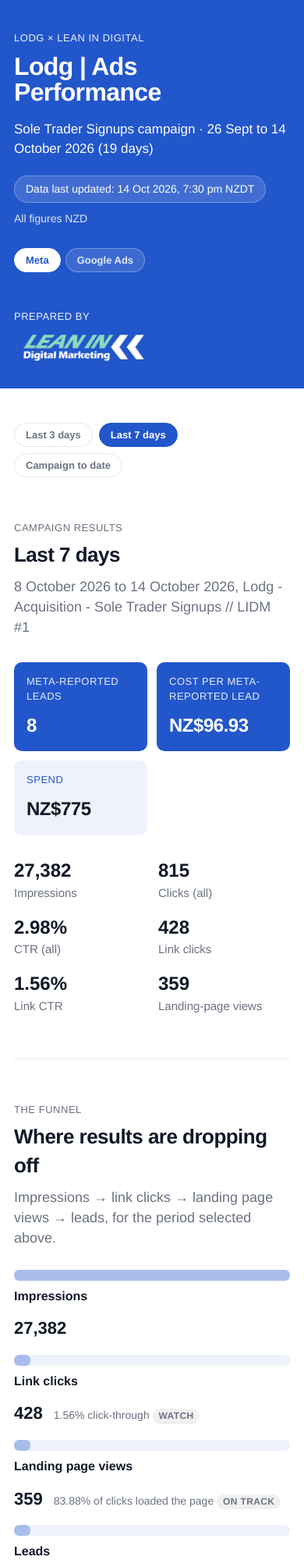
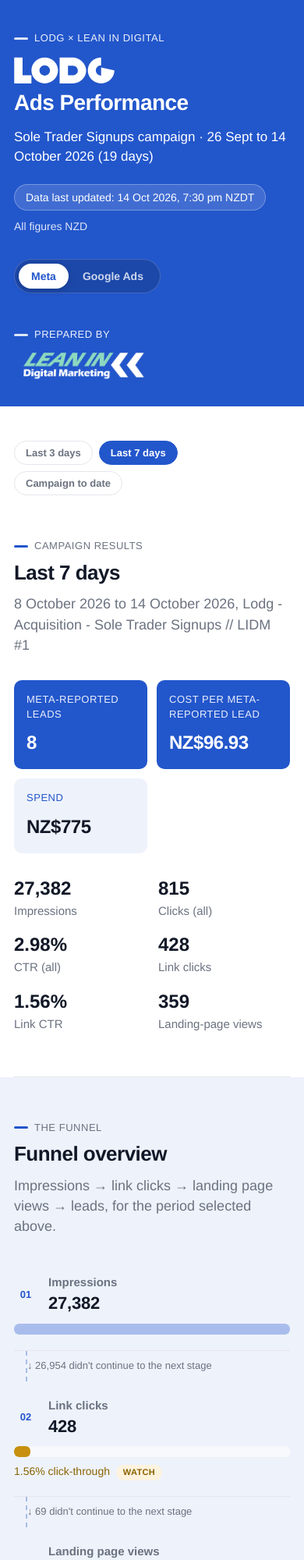
Before and after one commit to Leanindigital/lodg-report, a plain HTML site: page index.html in a window 390 px wide. Shown: the top 2000 px of the page at 78% size. Drawn offline with Linux system fonts and the light colour scheme.

Commit message:
Polish design: white logo, standout platform tabs, redesigned funnel, blue accents, LIDM-only Google Ads tab

```diff
--- a/app.js
+++ b/app.js
@@ -55,20 +55,34 @@
   // stages: [{ label, value, rateLabel, rate, status: 'good'|'watch'|'poor'|null, note }]
   function renderFunnel(containerId, stages) {
     var max = Math.max.apply(null, stages.map(function (s) { return s.value || 0; })) || 1;
-    $(containerId).innerHTML = stages.map(function (s, i) {
+    var statusLabels = { good: "On track", watch: "Watch", poor: "Needs attention" };
+    var html = stages.map(function (s, i) {
       var width = Math.max(6, (s.value / max) * 100);
-      var statusCls = s.status ? " funnel__stage--" + s.status : "";
-      var statusLabel = { good: "On track", watch: "Watch", poor: "Needs attention" }[s.status] || "";
-      return '<div class="funnel__stage">' +
-        '<div class="funnel__bar-wrap"><div class="funnel__bar' + statusCls + '" style="width:' + width.toFixed(1) + '%"></div></div>' +
+      var statusCls = s.status ? " funnel__bar--" + s.status : "";
+      var rateCls = s.status ? " funnel__rate--" + s.status : "";
+      var statusLabel = statusLabels[s.status] || "";
+      var connector = "";
+      if (i > 0) {
+        var prev = stages[i - 1].value;
+        var dropped = Math.max(0, prev - s.value);
+        if (dropped > 0) {
+          connector = '<div class="funnel__connector">↓ ' + int(dropped) + " didn't continue to the next stage</div>";
+        }
+      }
+      return (i > 0 ? connector : "") +
         '<div class="funnel__row">' +
-          '<div class="funnel__label">' + esc(s.label) + "</div>" +
-          '<div class="funnel__value">' + int(s.value) + "</div>" +
-          (i > 0 ? '<div class="funnel__rate' + statusCls + '">' + esc(s.rateLabel) + (statusLabel ? ' <span class="funnel__status">' + statusLabel + "</span>" : "") + "</div>" : '<div class="funnel__rate"></div>') +
-        "</div>" +
-        (s.note ? '<div class="funnel__note">' + esc(s.note) + "</div>" : "") +
+          '<div class="funnel__meta">' +
+            '<div class="funnel__step">' + String(i + 1).padStart(2, "0") + "</div>" +
+            '<div><div class="funnel__label">' + esc(s.label) + '</div><div class="funnel__value">' + int(s.value) + "</div></div>" +
+          "</div>" +
+          '<div class="funnel__bar-col">' +
+            '<div class="funnel__bar-wrap"><div class="funnel__bar' + statusCls + '" style="width:' + width.toFixed(1) + '%"></div></div>' +
+            (i > 0 ? '<div class="funnel__rate' + rateCls + '">' + esc(s.rateLabel) + (statusLabel ? ' <span class="funnel__status funnel__status--' + s.status + '">' + statusLabel + "</span>" : "") + "</div>" : "") +
+            (s.note ? '<div class="funnel__note">' + esc(s.note) + "</div>" : "") +
+          "</div>" +
         "</div>";
     }).join("");
+    $(containerId).innerHTML = '<div class="funnel-diagram">' + html + "</div>";
   }
 
   function rateStatus(rate, good, watch) {
@@ -307,7 +321,9 @@
 
   // ---------- GOOGLE TAB ----------
   function renderGoogle(g) {
-    $("g-results-sub").textContent = g.window.label + " (" + dateLong(g.window.since) + " to " + dateLong(g.window.until) + "), account-wide.";
+    $("g-campaign-pill").textContent = g.campaign.name;
+    $("g-results-sub").textContent = g.window.label + " (" + dateLong(g.window.since) + " to " + dateLong(g.window.until) + ").";
+    $("g-funnel-sub").textContent = "Impressions → clicks → conversions, " + g.window.label.toLowerCase() + ".";
     var t = g.totals;
     var ctr = ratio(t.clicks, t.impressions);
     var cpc = ratio(t.cost, t.clicks);
@@ -323,6 +339,10 @@
       return '<div class="kpi' + (k.primary ? " kpi--primary" : "") + '"><div class="kpi__label">' + esc(k.l) + '</div><div class="kpi__value">' + esc(k.v) + "</div></div>";
     }).join("");
 
+    if (g.newCampaignNote) {
+      $("g-new-note").hidden = false;
+      $("g-new-note").textContent = g.newCampaignNote;
+    }
     if (g.trackingNote) {
       $("g-tracking-note").hidden = false;
       $("g-tracking-note").textContent = g.trackingNote;
@@ -342,17 +362,9 @@
         label: "Conversions", value: t.conversions,
         rateLabel: pct(convPct) + " of clicks converted",
         status: null,
-        note: "Conversion tracking needs fixing on the live campaign (see note above) — treat this stage as directional, not final."
+        note: "Conversion tracking needs fixing (see note above) — treat this stage as directional, not final."
       }
     ]);
-
-    $("g-campaigns-table").querySelector("tbody").innerHTML = g.campaigns.map(function (c) {
-      var ctrC = ratio(c.clicks, c.impressions);
-      return "<tr><td>" + esc(c.name) + (c.note ? '<div class="muted" style="font-weight:400;font-size:13px;margin-top:2px;">' + esc(c.note) + "</div>" : "") + "</td>" +
-        '<td class="muted">' + esc(c.status) + "</td>" +
-        '<td class="num">' + int(c.impressions) + '</td><td class="num">' + int(c.clicks) + '</td><td class="num">' + pct(ctrC == null ? null : ctrC * 100) +
-        '</td><td class="num">' + money(c.cost) + '</td><td class="num">' + int(c.conversions) + "</td></tr>";
-    }).join("");
 
     $("g-themes-sub").textContent = g.themesNote || "";
     $("g-themes").innerHTML = g.searchThemes.map(function (th) {
--- a/data/google.json
+++ b/data/google.json
@@ -1,50 +1,25 @@
 {
-  "updatedAt": "2026-10-14T19:30:00+13:00",
+  "updatedAt": "2026-10-14T20:15:00+13:00",
   "source": "Google Ads (Lodg, customer 3227335237, via Lean In Digital MCC)",
   "currency": "NZD",
-  "window": { "since": "2026-09-15", "until": "2026-10-14", "label": "Last 30 days" },
-  "trackingNote": "The main sign-up conversion action on this account is flagged misconfigured — only a page-load proxy is currently recording reliably. Conversion counts below are directional, not a confirmed sign-up count, until this is fixed.",
-  "totals": { "impressions": 1721, "clicks": 77, "cost": 461.93, "conversions": 3 },
-  "campaigns": [
-    {
-      "id": "24329610957",
-      "name": "Lodg - Leads - Search // LIDM",
-      "status": "ENABLED",
-      "note": "Current live campaign, started 12 Oct 2026 — still ramping, limited data so far.",
-      "impressions": 250,
-      "clicks": 14,
-      "cost": 35.92,
-      "conversions": 0
-    },
-    {
-      "id": "24283392173",
-      "name": "New Words Campaign",
-      "status": "PAUSED",
-      "note": "Luke's original self-launched test campaign, 25–30 Sept 2026. Paused and replaced by the campaign above.",
-      "impressions": 1471,
-      "clicks": 63,
-      "cost": 426.01,
-      "conversions": 3
-    }
+  "window": { "since": "2026-10-12", "until": "2026-10-14", "label": "Since launch" },
+  "campaign": { "id": "24329610957", "name": "Lodg - Leads - Search // LIDM", "status": "ENABLED", "launched": "2026-10-12" },
+  "isNew": true,
+  "newCampaignNote": "This is a brand-new campaign, live for 2 days. Treat these numbers as early signal, not a verdict — there isn't enough data yet to optimise from.",
+  "trackingNote": "The main sign-up conversion action on this account is flagged misconfigured — only a page-load proxy is currently recording reliably. Conversions will read low or zero until this is fixed, regardless of how the campaign is actually performing.",
+  "totals": { "impressions": 250, "clicks": 14, "cost": 35.92, "conversions": 0 },
+  "searchThemes": [
+    { "theme": "Brand (Lodg)", "terms": ["lodg", "lodg co nz"], "clicks": 6, "impressions": 13, "cost": 13.30, "conversions": 0 },
+    { "theme": "Accounting software & tools", "terms": ["how does xero work", "xero accounting alternatives", "kashflow connect"], "clicks": 3, "impressions": 5, "cost": 8.41, "conversions": 0 },
+    { "theme": "Tax & compliance (NZ)", "terms": ["henry tax nz"], "clicks": 1, "impressions": 4, "cost": 3.17, "conversions": 0 }
   ],
-  "searchThemes": [
-    { "theme": "Brand (Lodg)", "terms": ["lodg", "lodg nz", "lodg co nz", "lodg accounting"], "clicks": 22, "impressions": 52, "cost": 145.48, "conversions": 2 },
-    { "theme": "Accountant / local search", "terms": ["accountant near me", "accountants west auckland", "accountant in papatoetoe"], "clicks": 3, "impressions": 5, "cost": 50.48, "conversions": 1 },
-    { "theme": "Accounting software & tools", "terms": ["small business accounting software", "cheap accounting software for small business", "free business accounting app", "accounting app for small business", "xero accounting alternatives", "how does xero work", "kashflow connect"], "clicks": 9, "impressions": 11, "cost": 61.27, "conversions": 0 },
-    { "theme": "Tax & compliance (NZ)", "terms": ["tax for contractors nz", "new zealand gst number example", "new zealand tax agent", "ird myir", "myir", "henry tax nz", "tax agent new zealand", "nz tax", "business tax rate nz", "company tax rate nz 2026"], "clicks": 12, "impressions": 38, "cost": 40.48, "conversions": 0 },
-    { "theme": "Starting a business / funding", "terms": ["$5000 small business grant nz how to apply", "tools for entrepreneurs", "new zealand company register", "business unsecured loans", "how to start a business nz", "nz small business"], "clicks": 6, "impressions": 8, "cost": 28.70, "conversions": 0 },
-    { "theme": "Templates & how-to", "terms": ["free invoice template nz", "how to make a profit and loss statement"], "clicks": 2, "impressions": 3, "cost": 16.92, "conversions": 0 }
+  "themesNote": "Every search term that has triggered this campaign so far — it's a small, early sample (2 days live), so treat this as an early read, not a pattern yet.",
+  "topKeywords": [
+    { "text": "small business accounting software", "matchType": "Phrase", "impressions": 111, "clicks": 5, "ctr": 4.5, "cost": 14.60, "conversions": 0 },
+    { "text": "lodg", "matchType": "Exact", "impressions": 11, "clicks": 5, "ctr": 45.5, "cost": 10.40, "conversions": 0 },
+    { "text": "accounting and tax software", "matchType": "Phrase", "impressions": 89, "clicks": 2, "ctr": 2.2, "cost": 4.84, "conversions": 0 },
+    { "text": "online tax agent", "matchType": "Phrase", "impressions": 2, "clicks": 1, "ctr": 50.0, "cost": 3.17, "conversions": 0 },
+    { "text": "sole trader accounting software", "matchType": "Phrase", "impressions": 2, "clicks": 1, "ctr": 50.0, "cost": 2.91, "conversions": 0 }
   ],
-  "themesNote": "Grouped from the top search terms by spend over the last 30 days (account-wide, so mostly from the original test campaign, which ran broad-match with no negative keywords — some leakage into generic tax/business terms is expected until negatives are added).",
-  "topKeywords": [
-    { "text": "business accounting", "matchType": "Broad", "impressions": 753, "clicks": 33, "ctr": 4.4, "cost": 245.55, "conversions": 2 },
-    { "text": "tax agent", "matchType": "Broad", "impressions": 120, "clicks": 10, "ctr": 8.3, "cost": 68.86, "conversions": 1 },
-    { "text": "accountant for ltd company", "matchType": "Broad", "impressions": 1, "clicks": 1, "ctr": 100.0, "cost": 25.10, "conversions": 0 },
-    { "text": "tax return agent", "matchType": "Broad", "impressions": 29, "clicks": 5, "ctr": 17.2, "cost": 20.50, "conversions": 0 },
-    { "text": "sole trader accountant", "matchType": "Broad", "impressions": 44, "clicks": 1, "ctr": 2.3, "cost": 17.52, "conversions": 0 },
-    { "text": "business tax accountant", "matchType": "Broad", "impressions": 27, "clicks": 3, "ctr": 11.1, "cost": 15.81, "conversions": 0 },
-    { "text": "small business accounting software", "matchType": "Phrase", "impressions": 111, "clicks": 5, "ctr": 4.5, "cost": 14.60, "conversions": 0 },
-    { "text": "lodg", "matchType": "Exact", "impressions": 11, "clicks": 5, "ctr": 45.5, "cost": 10.40, "conversions": 0 }
-  ],
-  "keywordsNote": "Ranked by spend, account-wide over the last 30 days. \"business accounting\" is the single biggest cost driver and the only keyword with multiple conversions — worth protecting and potentially splitting into its own tighter ad group."
+  "keywordsNote": "All 5 keywords that have spent so far on this campaign, ranked by spend. All phrase or exact match — tighter than the account's original test campaign, which was broad match only."
 }
--- a/index.html
+++ b/index.html
@@ -15,7 +15,10 @@
   <header class="hero">
     <div class="wrap">
       <p class="eyebrow eyebrow--light">Lodg × Lean In Digital</p>
-      <h1>Lodg | Ads Performance</h1>
+      <div class="hero__title">
+        <img class="hero__logo" src="assets/lodg-logo-white.svg" alt="Lodg">
+        <span class="hero__title-text">Ads Performance</span>
+      </div>
       <p class="hero__sub" id="hero-sub">Loading the latest figures…</p>
       <div class="hero__meta">
         <span class="pill" id="updated">Data last updated: …</span>
@@ -59,9 +62,9 @@
         <div class="stats" id="stats"></div>
       </section>
 
-      <section class="section" aria-labelledby="funnel-title">
+      <section class="section section--tint" aria-labelledby="funnel-title">
         <p class="eyebrow">The funnel</p>
-        <h2 id="funnel-title">Where results are dropping off</h2>
+        <h2 id="funnel-title">Funnel overview</h2>
         <p class="section__sub">Impressions → link clicks → landing page views → leads, for the period selected above.</p>
         <div class="funnel" id="meta-funnel"></div>
       </section>
@@ -74,7 +77,7 @@
         <p class="fineprint">Meta keeps attributing leads for several days after an ad is seen, so the most recent days can still rise.</p>
       </section>
 
-      <section class="section" aria-labelledby="adsets-title">
+      <section class="section section--tint" aria-labelledby="adsets-title">
         <p class="eyebrow">Ad-set performance</p>
         <h2 id="adsets-title">Video/Reels versus Static</h2>
         <p class="section__sub" id="adsets-sub"></p>
@@ -85,8 +88,11 @@
 
       <section class="section" aria-labelledby="top-title">
         <p class="eyebrow">Top-performing ads</p>
-        <h2 id="top-title">The ads producing leads</h2>
-        <p class="section__sub">Ranked by Meta-reported leads, then cost per lead. Campaign to date.</p>
+        <div class="section__head">
+          <h2 id="top-title">The ads producing leads</h2>
+          <span class="period-pill">Campaign to date</span>
+        </div>
+        <p class="section__sub">Ranked by Meta-reported leads, then cost per lead — across the whole campaign, not the date range above.</p>
         <div class="top-ads" id="top-ads"></div>
         <p class="takeaway" id="creative-note"></p>
       </section>
@@ -135,38 +141,21 @@
 
       <section class="section" aria-labelledby="g-results-title">
         <p class="eyebrow">Campaign data</p>
-        <h2 id="g-results-title">Google Ads overview</h2>
+        <div class="section__head">
+          <h2 id="g-results-title">Google Ads overview</h2>
+          <span class="period-pill" id="g-campaign-pill">Lodg - Leads - Search // LIDM</span>
+        </div>
         <p class="section__sub" id="g-results-sub"></p>
         <div class="kpis" id="g-kpis"></div>
-        <div class="notice notice--info" id="g-tracking-note"></div>
+        <div class="notice notice--info" id="g-new-note" hidden></div>
+        <div class="notice notice--info" id="g-tracking-note" hidden></div>
       </section>
 
-      <section class="section" aria-labelledby="g-funnel-title">
+      <section class="section section--tint" aria-labelledby="g-funnel-title">
         <p class="eyebrow">The funnel</p>
-        <h2 id="g-funnel-title">Where results are dropping off</h2>
-        <p class="section__sub">Impressions → clicks → conversions, last 30 days.</p>
+        <h2 id="g-funnel-title">Funnel overview</h2>
+        <p class="section__sub" id="g-funnel-sub">Impressions → clicks → conversions.</p>
         <div class="funnel" id="google-funnel"></div>
-      </section>
-
-      <section class="section" aria-labelledby="g-campaigns-title">
-        <p class="eyebrow">Campaigns</p>
-        <h2 id="g-campaigns-title">Campaign breakdown</h2>
-        <div class="table-wrap">
-          <table class="table" id="g-campaigns-table">
-            <thead>
-              <tr>
-                <th scope="col">Campaign</th>
-                <th scope="col">Status</th>
-                <th scope="col" class="num">Impressions</th>
-                <th scope="col" class="num">Clicks</th>
-                <th scope="col" class="num">CTR</th>
-                <th scope="col" class="num">Cost</th>
-                <th scope="col" class="num">Conversions</th>
-              </tr>
-            </thead>
-            <tbody></tbody>
-          </table>
-        </div>
       </section>
 
       <section class="section" aria-labelledby="g-themes-title">
@@ -176,7 +165,7 @@
         <div class="themes" id="g-themes"></div>
       </section>
 
-      <section class="section" aria-labelledby="g-keywords-title">
+      <section class="section section--tint" aria-labelledby="g-keywords-title">
         <p class="eyebrow">Keywords</p>
         <h2 id="g-keywords-title">Best keyword performance</h2>
         <p class="section__sub" id="g-keywords-sub"></p>
--- a/styles.css
+++ b/styles.css
@@ -21,6 +21,7 @@
   background: #fff;
   -webkit-font-smoothing: antialiased;
   line-height: 1.45;
+  overflow-x: hidden;
 }
 
 img { max-width: 100%; display: block; }
@@ -34,15 +35,22 @@
   letter-spacing: 0.04em;
   text-transform: uppercase;
   color: var(--muted);
+  display: flex;
+  align-items: center;
+  gap: 8px;
 }
+.eyebrow::before { content: ""; display: inline-block; width: 18px; height: 3px; border-radius: 2px; background: var(--blue); }
 .eyebrow--light { color: rgba(255, 255, 255, 0.92); }
+.eyebrow--light::before { background: rgba(255, 255, 255, 0.85); }
 
 h1, h2, h3 { margin: 0; letter-spacing: -0.02em; }
 h2 { font-size: clamp(26px, 3.2vw, 36px); font-weight: 700; }
 
 /* Hero */
 .hero { background: var(--blue); color: #fff; padding: 56px 0 40px; }
-.hero h1 { font-size: clamp(32px, 5.4vw, 58px); font-weight: 700; line-height: 1.05; margin: 10px 0 18px; }
+.hero__title { display: flex; align-items: center; gap: 16px; margin: 14px 0 18px; flex-wrap: wrap; }
+.hero__logo { height: clamp(34px, 5vw, 48px); width: auto; }
+.hero__title-text { font-size: clamp(28px, 4.6vw, 48px); font-weight: 700; line-height: 1.05; letter-spacing: -0.02em; }
 .hero__sub { font-size: clamp(17px, 2vw, 22px); margin: 0 0 22px; }
 .hero__meta { display: flex; flex-wrap: wrap; align-items: center; gap: 10px 16px; }
 .hero__note { font-size: 14px; color: rgba(255, 255, 255, 0.85); }
@@ -59,11 +67,23 @@
 .hero__foot img { height: 44px; width: auto; margin-top: 6px; }
 
 /* Sections */
-.section { padding: 56px 0 8px; }
+.section { position: relative; padding: 56px 0 8px; }
 .section + .section { border-top: 1px solid var(--line); margin-top: 48px; }
-.section__head { display: flex; justify-content: space-between; align-items: flex-start; gap: 16px; }
+.section__head { display: flex; justify-content: space-between; align-items: center; gap: 16px; flex-wrap: wrap; }
 .section__sub { margin: 8px 0 0; font-size: 18px; color: var(--muted); }
 .lodg-logo { height: 22px; width: auto; margin-top: 4px; }
+
+.period-pill {
+  display: inline-block; font-size: 13px; font-weight: 600; color: var(--blue);
+  background: var(--blue-soft); border: 1px solid var(--blue-mute); border-radius: 999px; padding: 5px 14px; white-space: nowrap;
+}
+
+/* Alternating section tint for a touch more blue down the page */
+.section--tint { background: var(--blue-soft); padding-bottom: 48px; }
+.section--tint::before {
+  content: ""; position: absolute; top: 0; bottom: 0; left: 50%; width: 100vw; transform: translateX(-50%);
+  background: var(--blue-soft); z-index: -1;
+}
 
 .notice {
   margin-top: 28px;
@@ -77,14 +97,19 @@
 .notice--info { background: var(--blue-soft); border-color: var(--blue-mute); color: #1a3a7a; }
 .notice[hidden] { display: none; }
 
-/* Platform tabs */
-.platform-tabs { display: flex; gap: 8px; margin-top: 28px; }
+/* Platform tabs — the main Meta/Google switch, made to stand out */
+.platform-tabs {
+  display: inline-flex; gap: 4px; margin-top: 32px; padding: 5px;
+  background: rgba(0, 0, 0, 0.16); border-radius: 999px; border: 1px solid rgba(255, 255, 255, 0.18);
+}
 .platform-tab {
-  font-family: var(--font); font-size: 15px; font-weight: 600; cursor: pointer;
-  background: rgba(255, 255, 255, 0.12); color: rgba(255, 255, 255, 0.85);
-  border: 1px solid rgba(255, 255, 255, 0.3); border-radius: 999px; padding: 8px 20px;
+  font-family: var(--font); font-size: 16px; font-weight: 700; cursor: pointer;
+  background: transparent; color: rgba(255, 255, 255, 0.78);
+  border: none; border-radius: 999px; padding: 11px 28px;
+  transition: background 0.15s ease, color 0.15s ease;
 }
-.platform-tab.is-active { background: #fff; color: var(--blue); border-color: #fff; }
+.platform-tab:hover { color: #fff; }
+.platform-tab.is-active { background: #fff; color: var(--blue); box-shadow: 0 2px 10px rgba(0, 0, 0, 0.18); }
 
 /* Period toggle */
 .period-toggle { display: flex; gap: 8px; margin-top: 44px; flex-wrap: wrap; }
@@ -95,26 +120,43 @@
 .period-btn.is-active { background: var(--blue); color: #fff; border-color: var(--blue); }
 
 /* Funnel */
-.funnel { margin-top: 28px; display: flex; flex-direction: column; gap: 18px; }
-.funnel__stage { }
-.funnel__bar-wrap { background: var(--blue-soft); border-radius: 6px; height: 14px; overflow: hidden; }
+.funnel { margin-top: 28px; }
+.funnel-diagram { display: flex; flex-direction: column; }
+.funnel__connector {
+  font-size: 13px; color: var(--muted); padding: 10px 0 10px 56px; margin-left: 15px;
+  border-left: 2px dashed var(--blue-mute);
+}
+.funnel__row {
+  display: grid; grid-template-columns: 230px 1fr; gap: 28px; align-items: center;
+  padding: 20px 0; border-bottom: 1px solid var(--line);
+}
+.funnel-diagram .funnel__row:last-child { border-bottom: 0; }
+.funnel__meta { display: flex; align-items: center; gap: 14px; }
+.funnel__step {
+  flex: none; width: 30px; height: 30px; border-radius: 50%; background: var(--blue-soft); color: var(--blue);
+  display: flex; align-items: center; justify-content: center; font-size: 13px; font-weight: 700;
+}
+.funnel__label { font-weight: 600; font-size: 15px; color: var(--muted); }
+.funnel__value { font-size: 26px; font-weight: 700; letter-spacing: -0.01em; }
+.funnel__bar-col { min-width: 0; }
+.funnel__bar-wrap { background: #fff; border-radius: 6px; height: 14px; overflow: hidden; }
+.section--tint .funnel__bar-wrap { background: rgba(255, 255, 255, 0.6); }
 .funnel__bar { height: 100%; background: var(--blue-mute); border-radius: 6px; }
 .funnel__bar--good { background: var(--good); }
 .funnel__bar--watch { background: #c7900f; }
 .funnel__bar--poor { background: var(--bad); }
-.funnel__row { display: flex; align-items: baseline; gap: 14px; margin-top: 8px; flex-wrap: wrap; }
-.funnel__label { font-weight: 600; min-width: 170px; }
-.funnel__value { font-size: 22px; font-weight: 700; }
-.funnel__rate { font-size: 14px; color: var(--muted); }
+.funnel__rate { font-size: 14px; color: var(--muted); margin-top: 8px; }
 .funnel__rate--good { color: var(--good); }
 .funnel__rate--watch { color: #8a6400; }
 .funnel__rate--poor { color: var(--bad); }
 .funnel__status {
-  display: inline-block; font-size: 12px; font-weight: 700; text-transform: uppercase; letter-spacing: 0.03em;
-  padding: 1px 8px; border-radius: 999px; background: currentColor; color: inherit;
+  display: inline-block; font-size: 11px; font-weight: 700; text-transform: uppercase; letter-spacing: 0.03em;
+  padding: 2px 9px; border-radius: 999px; background: rgba(0, 0, 0, 0.06); margin-left: 4px;
 }
-.funnel__status { background: rgba(0,0,0,0.06); }
-.funnel__note { font-size: 14px; color: var(--muted); margin-top: 4px; max-width: 640px; }
+.funnel__status--good { background: #e7f5ee; color: var(--good); }
+.funnel__status--watch { background: #fdf3de; color: #8a6400; }
+.funnel__status--poor { background: #fbeaea; color: var(--bad); }
+.funnel__note { font-size: 14px; color: var(--muted); margin-top: 6px; max-width: 560px; }
 
 /* Google search-term theme cards */
 .themes { display: grid; grid-template-columns: repeat(2, minmax(0, 1fr)); gap: 16px; margin-top: 24px; }
@@ -213,7 +255,7 @@
 
 /* Footer */
 .fineprint { font-size: 13px; color: var(--muted); margin: 14px 0 0; }
-.footer { margin-top: 64px; padding: 36px 0 48px; border-top: 1px solid var(--line); }
+.footer { margin-top: 64px; padding: 36px 0 48px; border-top: 3px solid var(--blue-soft); }
 .footer__inner p:first-child { font-size: 18px; margin: 0; }
 
 /* Responsive */
@@ -222,6 +264,8 @@
   .stats { grid-template-columns: repeat(3, minmax(0, 1fr)); }
   .adsets, .top-ads, .next, .themes { grid-template-columns: 1fr; }
   .budget { position: static; }
+  .funnel__row { grid-template-columns: 1fr; gap: 10px; }
+  .funnel__connector { padding-left: 0; margin-left: 15px; }
 }
 @media (max-width: 560px) {
   .wrap { padding: 0 18px; }
@@ -236,6 +280,9 @@
   .kpi__value { font-size: 24px; }
   .delta-card__value { font-size: 22px; }
   .funnel__label { min-width: 0; width: 100%; }
-  .platform-tabs { gap: 6px; }
-  .platform-tab, .period-btn { padding: 7px 14px; font-size: 13px; }
+  .platform-tabs { gap: 2px; }
+  .platform-tab { padding: 8px 16px; font-size: 14px; }
+  .period-btn { padding: 7px 14px; font-size: 13px; }
+  .hero__title { gap: 10px; }
+  .funnel__value { font-size: 22px; }
 }
```
Also changed, not shown: assets/lodg-logo-white.svg (added).
